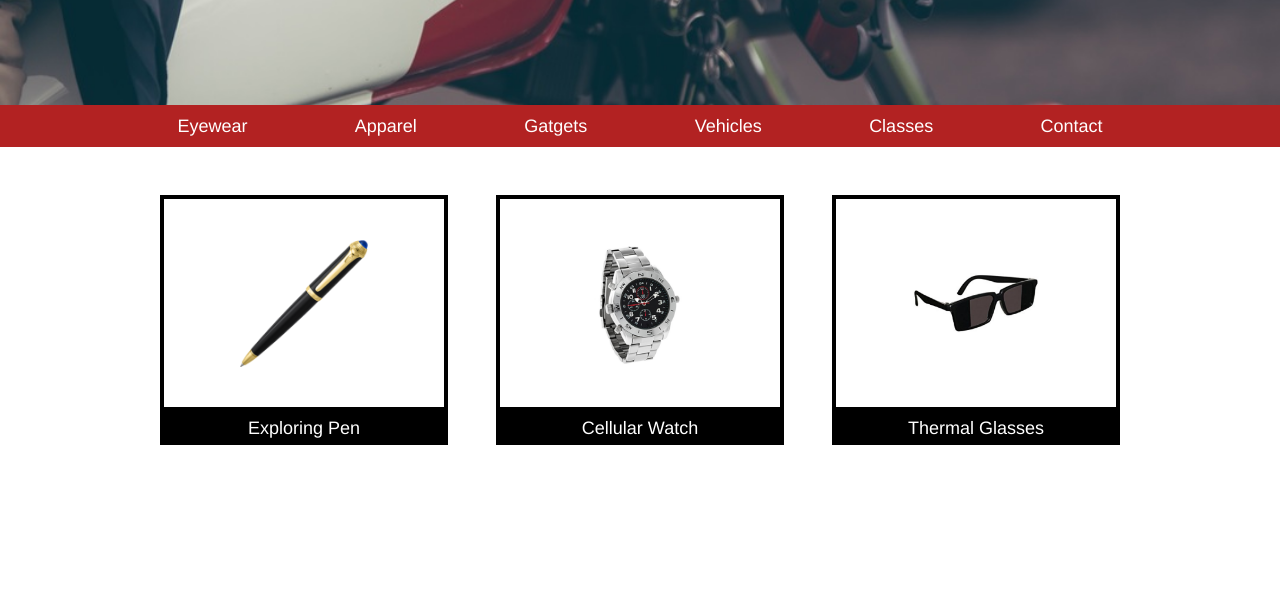
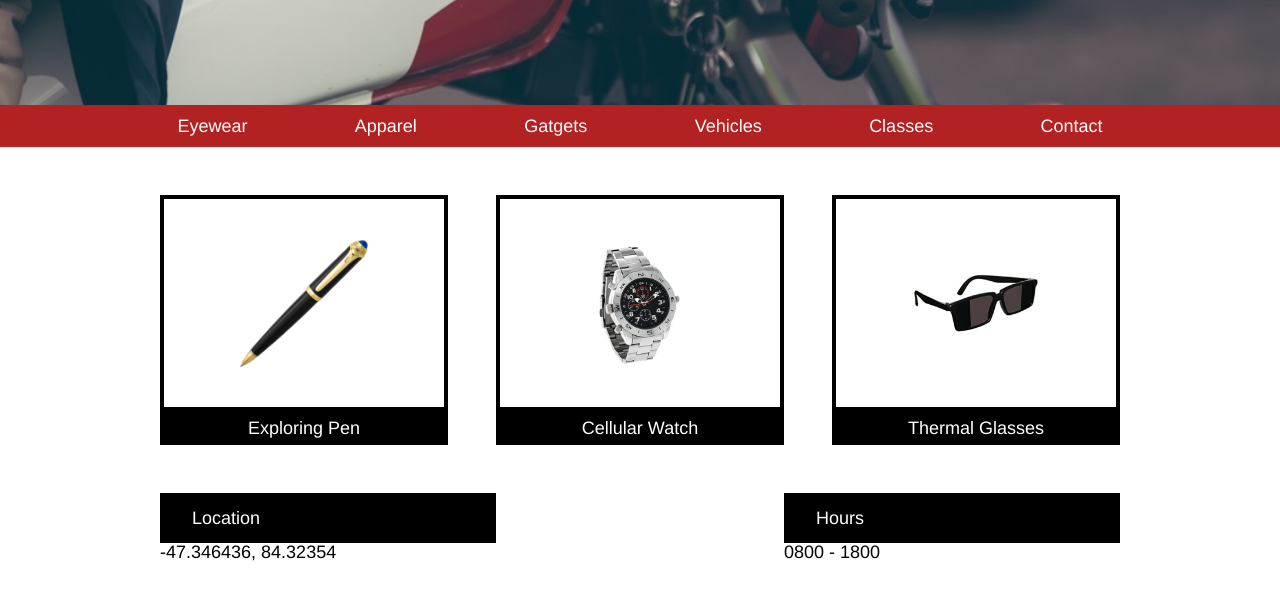
Before and after one commit to clementgeorges/Secret-Agent-Supplies-Inc, a plain HTML site: page index.html in a window 1280 px wide. Shown: the part 340-940 px from the top of the page. Before the commit the page ends 800 px from the top, so only its background shows below. Drawn offline with Linux system fonts and the light colour scheme; files whose address does not match are found by name.

Commit message:
Added Bussines Info and CSS Styling

```diff
--- a/index.html
+++ b/index.html
@@ -82,5 +82,31 @@
 
     </div>
 
+    <!-- Business Info -->
+
+    <div class="buscontainer">
+
+      <div class="infocontainer">
+
+        <div class="location">
+          <span class="locword">Location</span>
+          <span>-47.346436, 84.32354</span>
+        </div>
+
+       <div class="tradinghours">
+        <span class="title">Hours</span>
+        <span>0800 - 1800</span>
+
+       </div>
+      </div>
+
+    </div>
+
+    <!-- Footer Section -->
+
+    <footer>
+
+    </footer>
+
   </body>
 </html>
--- a/resources/css/stle.css
+++ b/resources/css/stle.css
@@ -121,3 +121,34 @@ nav {
   padding: 0.5rem;
   display: block;
 }
+
+/* Business Info */
+
+.buscontainer {
+  width: 960px;
+  margin: auto;
+}
+
+.infocontainer {
+  margin-top: 3rem;
+  display: flex;
+  justify-content: space-between;
+  margin-bottom: 4rem;
+}
+
+.location,
+.tradinghours {
+  width: 35%;
+}
+
+.locword,
+.title {
+  background-color: black;
+  color: white;
+  padding: 1rem 2rem;
+}
+
+.location span,
+.tradinghours span {
+  display: block;
+}
```
